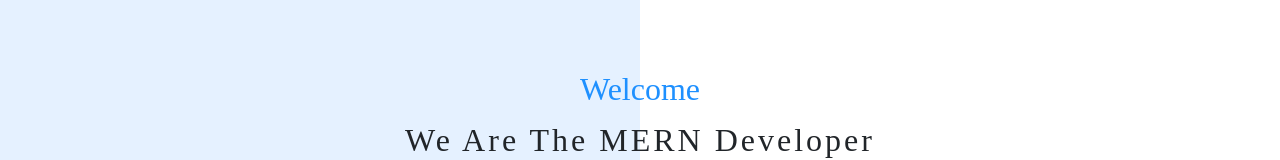
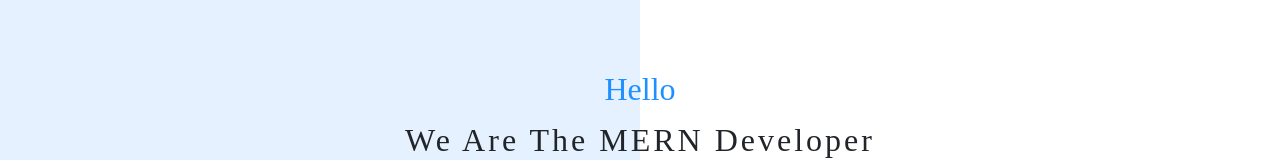
Before and after one commit to zubayer-47/react-landing-page, a React (Create React App) app: page / in a window 1280 px wide. Shown: the part 310-470 px from the top of the page. Built offline with nearby package versions, Linux system fonts and the light colour scheme.

Commit message:
changed something new

```diff
--- a/src/Components/HomeComp/Home.jsx
+++ b/src/Components/HomeComp/Home.jsx
@@ -4,7 +4,7 @@ import './Home.css'
 const Home = () => {
     return (
         <div className='homeParent'>
-            <h3>Welcome</h3>
+            <h3>Hello</h3>
             <p>We Are The MERN Developer</p>
         </div>
     )
```
